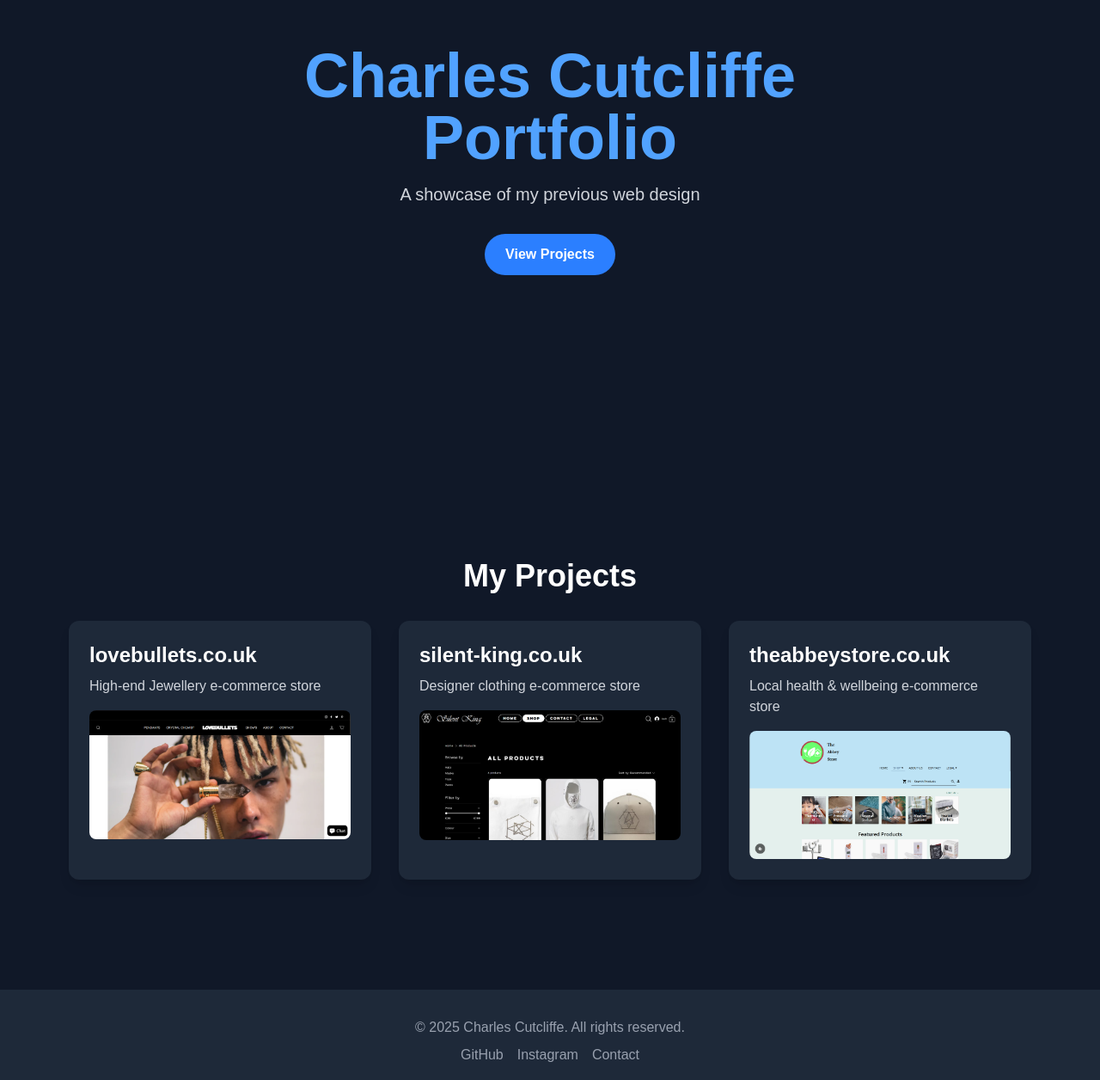
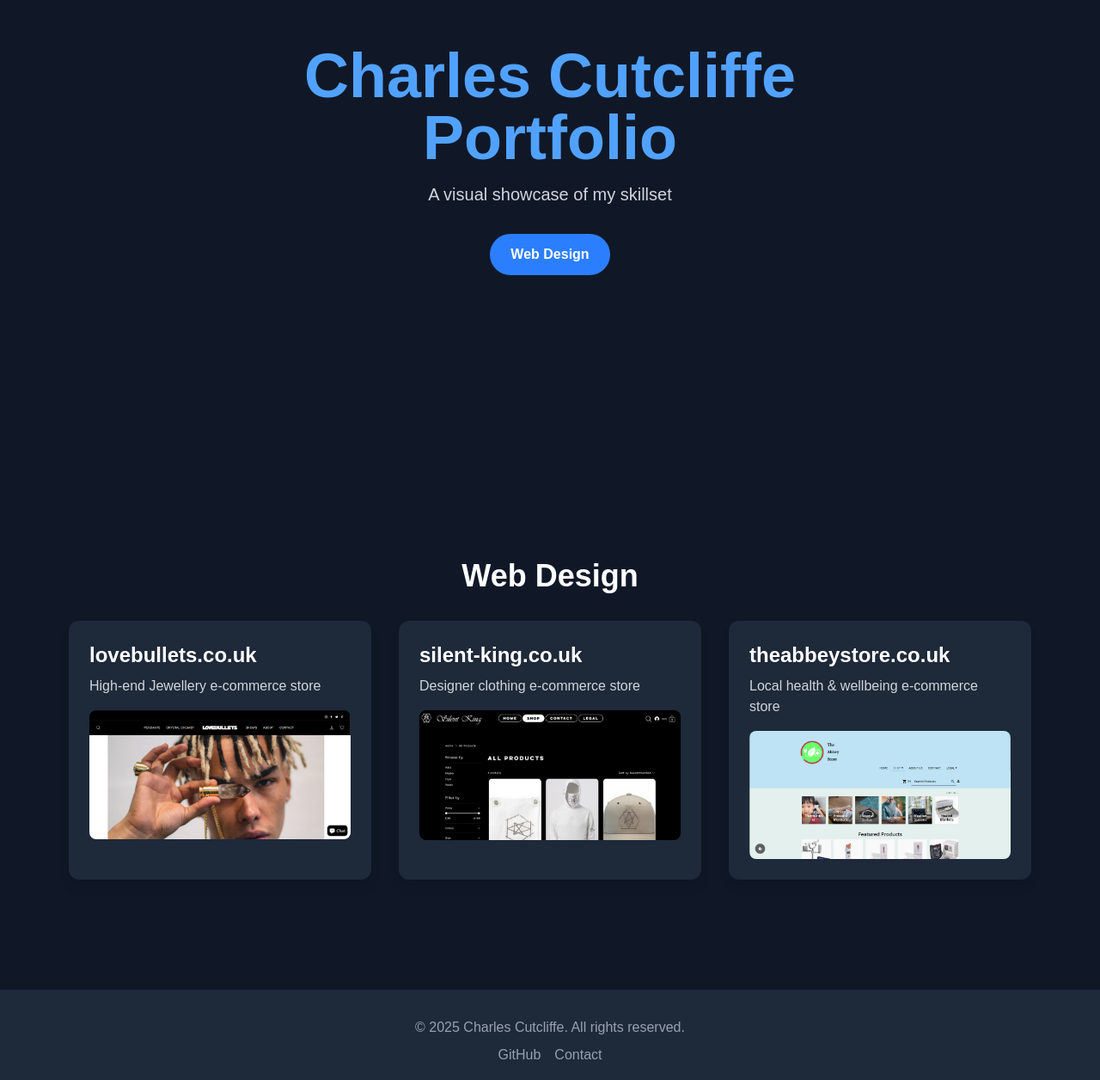
Before and after one commit to cutty92/my-portfolio, a Next.js app: page / in a window 1280 px wide. Shown: the part 214-1470 px from the top of the page at 86% size. Built offline with nearby package versions, Linux system fonts and the light colour scheme.

Commit message:
updated main text

```diff
--- a/app/page.tsx
+++ b/app/page.tsx
@@ -8,7 +8,7 @@ function ContactLink() {
   const [hovered, setHovered] = useState(false);
   const [copied, setCopied] = useState(false);
 
-  const email = "your.email@example.com";
+  const email = "cutcliffecharlie@gmail.com";
 
   const handleClick = () => {
     navigator.clipboard.writeText(email);
@@ -56,7 +56,7 @@ export default function Home() {
           animate={{ opacity: 1 }}
           transition={{ delay: 1, duration: 1 }}
         >
-          A showcase of my previous web design
+          A visual showcase of my skillset
         </motion.p>
         {/* ================= CTA BUTTON ================= */}
         <motion.a
@@ -66,14 +66,14 @@ export default function Home() {
           animate={{ opacity: 1, y: 0 }}
           transition={{ delay: 1.5, duration: 0.8 }}
         >
-          View Projects
+          Web Design
         </motion.a>
       </section>
 
       {/* ================= PROJECTS GRID ================= */}
       <section id="projects" className="px-4 py-16 max-w-6xl mx-auto">
         <h2 className="text-4xl font-bold mb-8 text-center text-white">
-          My Projects
+          Web Design
         </h2>
         <div className="grid md:grid-cols-3 gap-8">
           {/* Example project card */}
@@ -197,14 +197,7 @@ export default function Home() {
           >
             GitHub
           </a>
-          <a
-            href="https://www.instagram.com/YOUR-USERNAME/"
-            target="_blank"
-            rel="noopener noreferrer"
-            className="text-gray-400 hover:text-white"
-          >
-            Instagram
-          </a>
+
           <ContactLink />
         </div>
       </footer>
```
